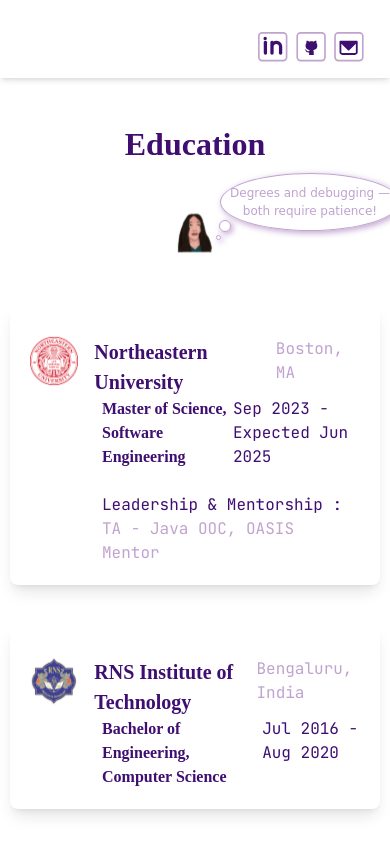
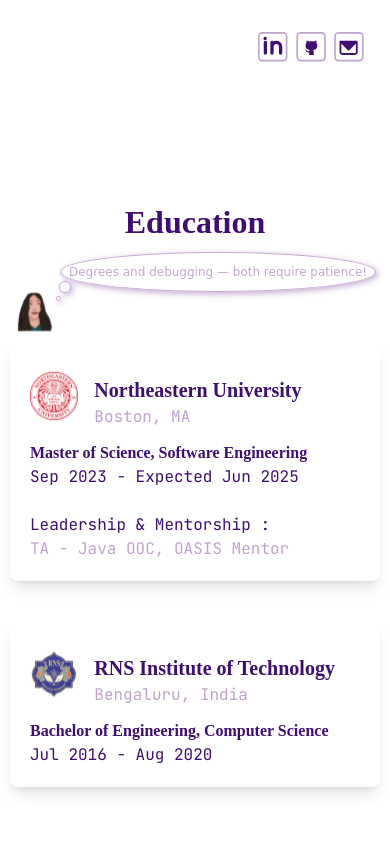
Before and after one commit to srishtirai/portfolio, a Next.js app: page /education in a window 390 px wide. Shown: the top 854 px of the page. Built offline with nearby package versions, Linux system fonts and the light colour scheme; a web font is replaced by a local one.

Commit message:
Mobile view

```diff
--- a/src/app/components/Avatar.tsx
+++ b/src/app/components/Avatar.tsx
@@ -40,7 +40,7 @@
   }, [sectionName]);
 
   return (
-    <div ref={avatarRef} className="avatar-wrapper mt-10 sm:mt-0">
+    <div ref={avatarRef} className="avatar-wrapper mt-10 sm:mt-0 w-full">
       <div className="avatar-image">
         <Image
           src="/images/head.svg"
--- a/src/app/components/NavBar.tsx
+++ b/src/app/components/NavBar.tsx
@@ -41,7 +41,7 @@
   };
 
   return (
-    <div className="flex flex-wrap items-center justify-between bg-white z-10 p-4 fixed top-0 w-full shadow-md">
+    <div className="flex flex-wrap items-center justify-between bg-white z-10 p-4 sm:fixed top-0 sm:w-full sm:shadow-md">
       {/* Navigation Links */}
       <div className="hidden sm:flex flex-wrap items-center gap-3 sm:gap-8 mx-[10px] sm:mx-[40px] md:mx-[60px]">
         {indexes.map((index) => (
--- a/src/app/education/page.tsx
+++ b/src/app/education/page.tsx
@@ -25,7 +25,7 @@
 
   return (
     <section id="education" className="sm:min-h-[80vh] py-10 sm:py-36">
-      <div className="flex sm:flex-row flex-col items-center mb-10">
+      <div className="flex sm:flex-row flex-col items-center sm:mb-10">
         <h1 className="text-header font-bold sm:mr-4">Education</h1>
         <Avatar bubbleMessage="Degrees and debugging — both require patience!" sectionName="education" />
       </div>
@@ -38,16 +38,13 @@
               width={60}
               height={60}
             />
-            <div className="flex flex-col ml-4 w-full">
-              <div className="flex justify-between mt-3">
-                <h3 className="text-subheader sm:text-3xl font-bold sm:mb-1">{edu.college}</h3>
-                <p>{edu.location}</p>
-              </div>
+            <div className="flex justify-between flex-col sm:flex-row mt-3 ml-4 w-full">
+              <h3 className="text-subheader sm:text-3xl font-bold sm:mb-1">{edu.college}</h3>
+              <p>{edu.location}</p>
             </div>
           </div>
-
-          <div className="ml-14 pl-4 space-y-6">
-            <div className="flex justify-between text-primary">
+          <div className="sm:ml-14 sm:pl-4 mt-3 space-y-6">
+            <div className="flex flex-col sm:flex-row justify-between text-primary">
               <h3 className="font-bold text-body">{edu.degree}</h3>
               <p>{edu.duration}</p>
             </div>
--- a/src/app/experience/page.tsx
+++ b/src/app/experience/page.tsx
@@ -71,7 +71,7 @@
 
   return (
     <section id="experience" className="sm:min-h-[80vh] py-10 sm:py-36">
-      <div className="flex sm:flex-row flex-col items-center mb-10">
+      <div className="flex sm:flex-row flex-col items-center sm:mb-10">
         <h1 className="text-header font-bold sm:mr-4">Experience</h1>
         <Avatar bubbleMessage="From concept to production—been there, built that." sectionName="experience" />
       </div>
@@ -84,11 +84,9 @@
               width={60}
               height={60}
             />
-            <div className="flex flex-col ml-4 w-full">
-              <div className="flex justify-between mt-3">
-                <h3 className="text-subheader sm:text-3xl font-bold sm:mb-1">{exp.company}</h3>
-                <p>{exp.location}</p>
-              </div>
+            <div className="flex flex-col sm:flex-row justify-between ml-4 w-full mt-3">
+              <h3 className="text-subheader sm:text-3xl font-bold sm:mb-1">{exp.company}</h3>
+              <p>{exp.location}</p>
             </div>
           </div>
 
@@ -96,7 +94,7 @@
             {exp.roles.map((role) => (
               <div key={role.title} className="relative">
                 <div className="absolute -left-[25px] -top-[-10px] w-4 h-4 bg-accent rounded-full"></div>
-                <div className="flex justify-between text-primary ml-3">
+                <div className="flex justify-between flex-col sm:flex-row text-primary ml-3">
                   <h3 className="font-bold text-body">{role.title}</h3>
                   <p>{role.duration}</p>
                 </div>
--- a/src/app/skills/page.tsx
+++ b/src/app/skills/page.tsx
@@ -87,7 +87,7 @@
           <h1 className="text-header font-bold sm:mr-4">Skills</h1> {/* Add margin-right to separate the title from the avatar */}
           <Avatar bubbleMessage="I speak fluent JavaScript… and a few others!" sectionName="skills"/> {/* Avatar positioned next to the header */}
         </div>
-        <div className="grid grid-cols-2 md:grid-cols-3 lg:grid-cols-4 xl:grid-cols-5 gap-12 justify-center items-center w-full max-w-[1500px] mx-auto">
+        <div className="grid grid-cols-2 md:grid-cols-3 lg:grid-cols-4 xl:grid-cols-5 gap-3 sm:gap-12 justify-center items-center w-full max-w-[1500px] mx-auto">
           {skillList.map((item) => (
             <SkillsTab key={item.category} category={item.category} skills={item.skills} />
           ))}
```
